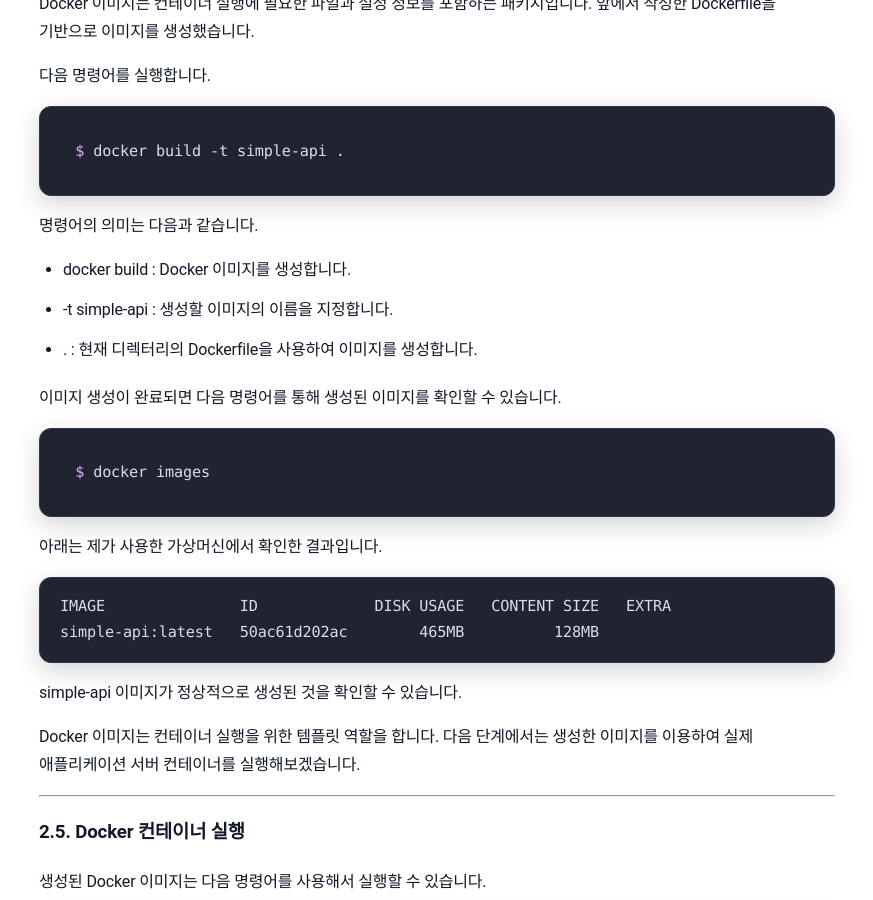
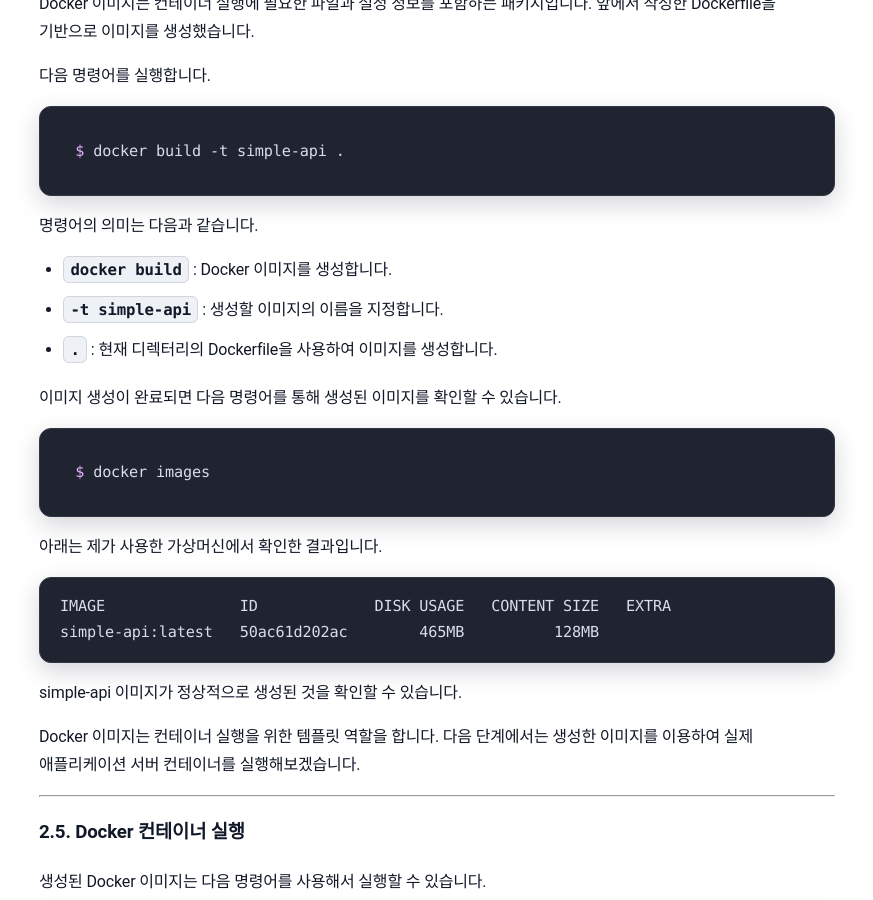
Before and after one commit to sanghoon-lee/sanghoon-lee.github.io, a Jekyll site: the page built from _posts/2026-06-04-nginx-rp2.md, in a window 1280 px wide and 900 px high, scrolled down 7821 px. Shown: the whole window, without its empty margins (203-1076 px from the left). Built offline with Jekyll 4.4.1, drawn with Linux system fonts in a browser that asks for light colours; nearby versions of some CDN libraries; comment, search, counter and statistics services are not loaded.

Commit message:
RP 2편 포스팅 완료

```diff
--- a/_posts/2026-06-04-nginx-rp2.md
+++ b/_posts/2026-06-04-nginx-rp2.md
@@ -307,9 +307,9 @@ $ docker build -t simple-api .
 
 명령어의 의미는 다음과 같습니다.
 
-* docker build : Docker 이미지를 생성합니다.
-* -t simple-api : 생성할 이미지의 이름을 지정합니다.
-* . : 현재 디렉터리의 Dockerfile을 사용하여 이미지를 생성합니다.
+* `docker build` : Docker 이미지를 생성합니다.
+* `-t simple-api` : 생성할 이미지의 이름을 지정합니다.
+* `.` : 현재 디렉터리의 Dockerfile을 사용하여 이미지를 생성합니다.
 
 이미지 생성이 완료되면 다음 명령어를 통해 생성된 이미지를 확인할 수 있습니다.
 
```
